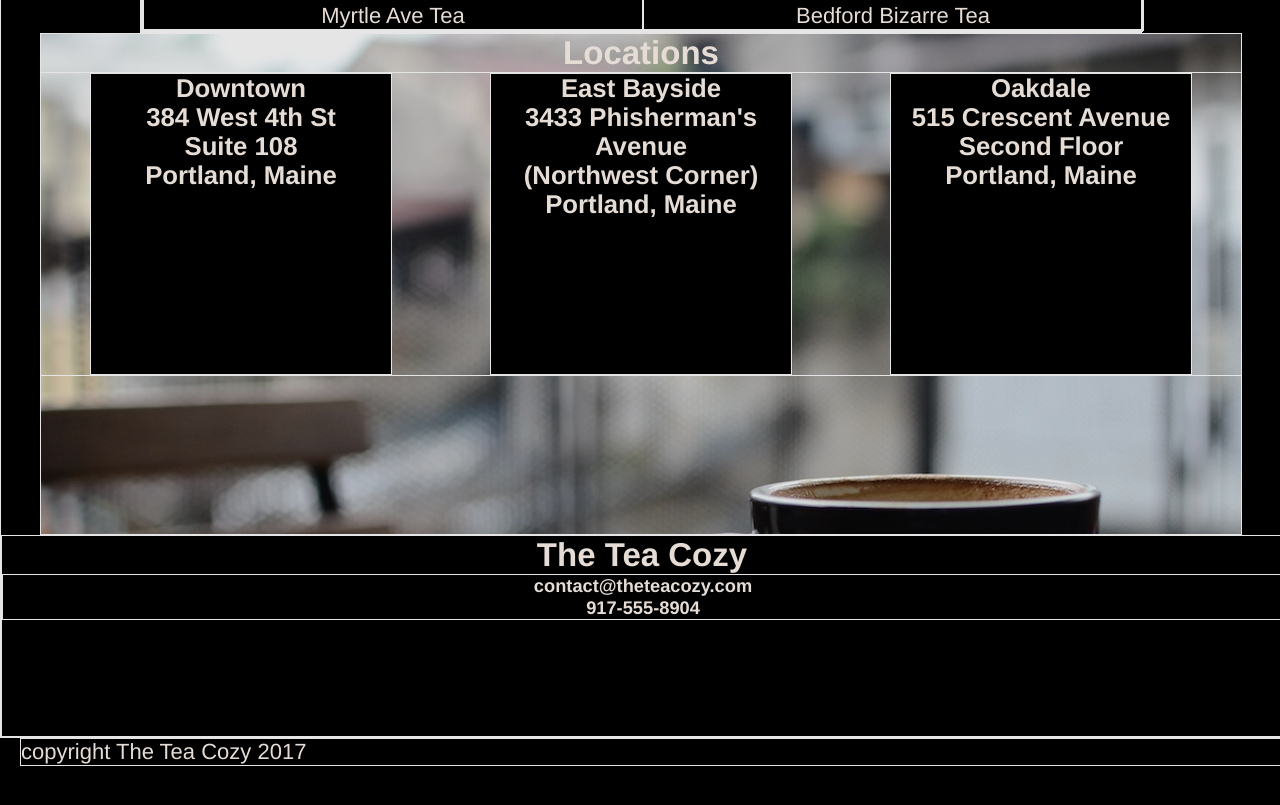
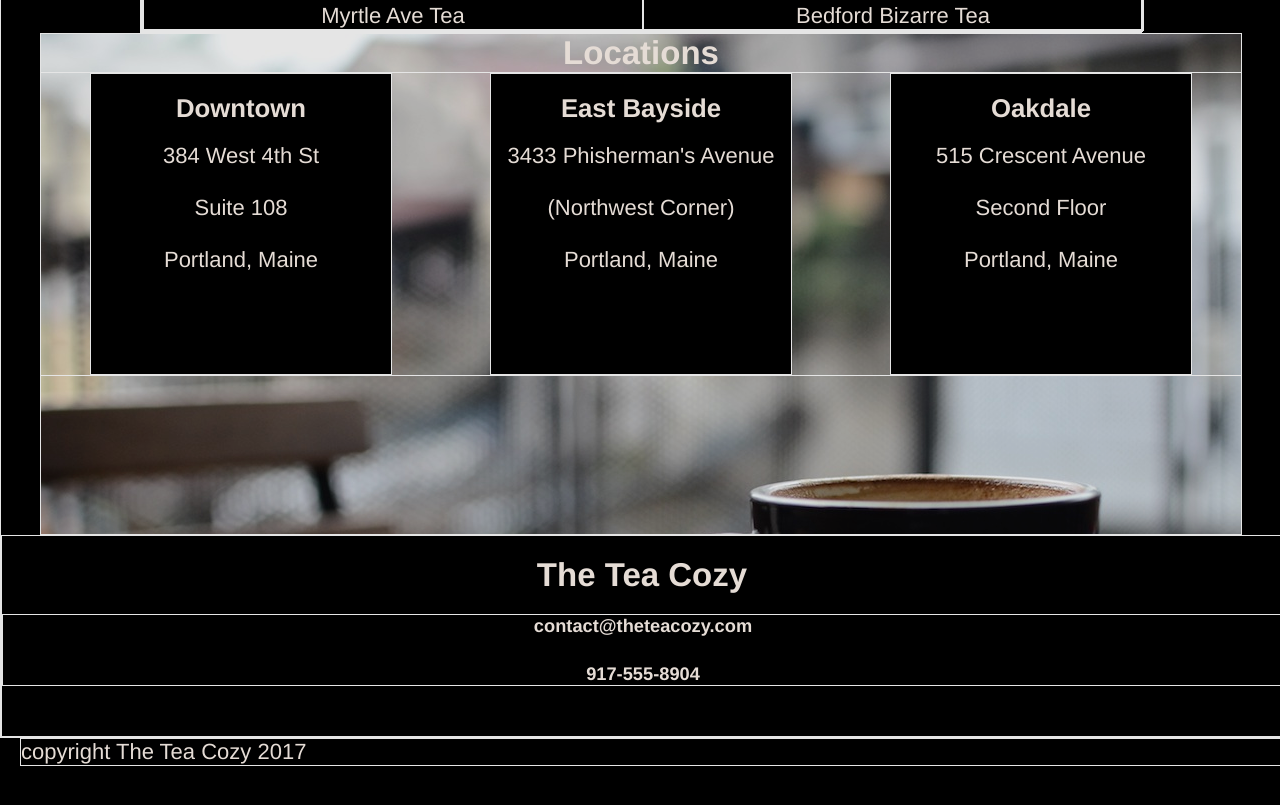
Before and after one commit to FANinja/teacozy, a plain HTML site: page index.html in a window 1280 px wide. Shown: the part 1281-2086 px from the top of the page. Drawn offline with Linux system fonts and the light colour scheme.

Commit message:
final tweaks

```diff
--- a/index.html
+++ b/index.html
@@ -75,21 +75,21 @@
       <h2>Locations</h2>
       <div class="locationoption">
         <div class="locations">
-          <h3>Downtown<h3>
-            <p>384 West 4th St</p>
-            <p>Suite 108</p>
+          <h3>Downtown</h3>
+            <p>384 West 4th St</p><br />
+            <p>Suite 108</p><br />
             <p>Portland, Maine</p>
         </div>
         <div class="locations">
-          <h3>East Bayside<h3>
-            <p>3433 Phisherman's Avenue</p>
-            <p>(Northwest Corner)</p>
+          <h3>East Bayside</h3>
+            <p>3433 Phisherman's Avenue</p><br />
+            <p>(Northwest Corner)</p><br />
             <p>Portland, Maine</p>
         </div>
         <div class="locations">
-          <h3>Oakdale<h3>
-            <p>515 Crescent Avenue</p>
-            <p>Second Floor</p>
+          <h3>Oakdale</h3>
+            <p>515 Crescent Avenue</p><br />
+            <p>Second Floor</p><br />
             <p>Portland, Maine</p>
         </div>
     </div>
@@ -101,8 +101,8 @@
     <div class="teacozy">
       <h2>The Tea Cozy</h2>
         <div class="contact">
-          <h5>contact@theteacozy.com
-          <br />917-555-8904</h5>
+          <h5>contact@theteacozy.com</h5>
+          <br /><h5>917-555-8904</h5>
         </div>
     </div>
 </div>
--- a/resources/css/style.css
+++ b/resources/css/style.css
@@ -24,7 +24,7 @@ body {
 
 .headerlogo img {
   height: 50px;
-  width: 35%;
+  width: 28%;
   margin-left: 10px;
   margin-top: 9px;
 }
@@ -34,6 +34,7 @@ body {
   align-items: center;
   justify-content: flex-end;
   color: white;
+  text-align: right;
 }
 
 a {
@@ -93,6 +94,10 @@ a {
   align-items: center;
 }
 
+.location h3 {
+  padding: 20px 0px;
+}
+
 .locationoption {
   width: 1200px;
   opacity: 1;
@@ -115,6 +120,10 @@ a {
   height:200px;
 }
 
+.teacozy h2 {
+  padding: 20px 0px;
+}
+
 div {
   border: thin solid white;
 }
```
